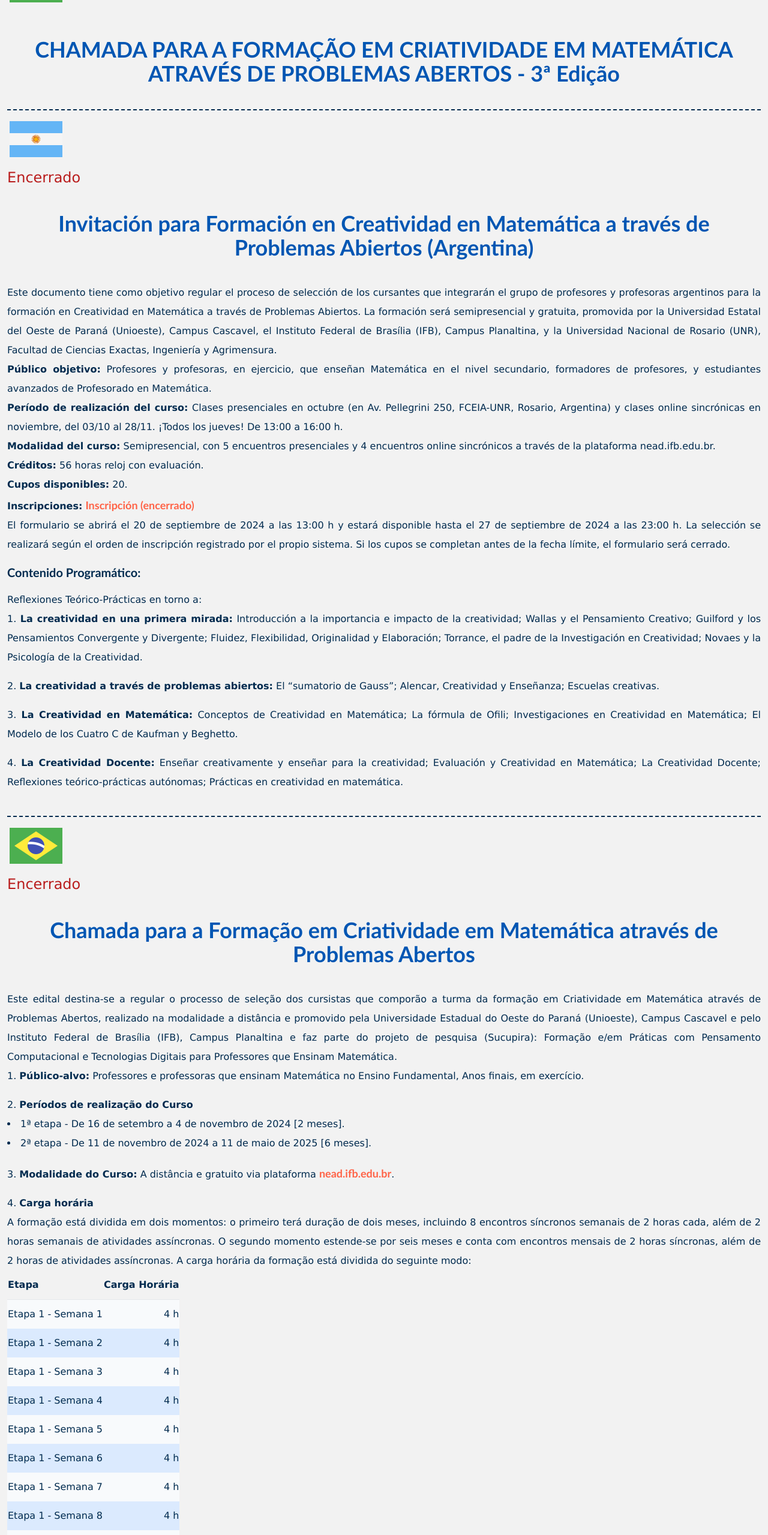
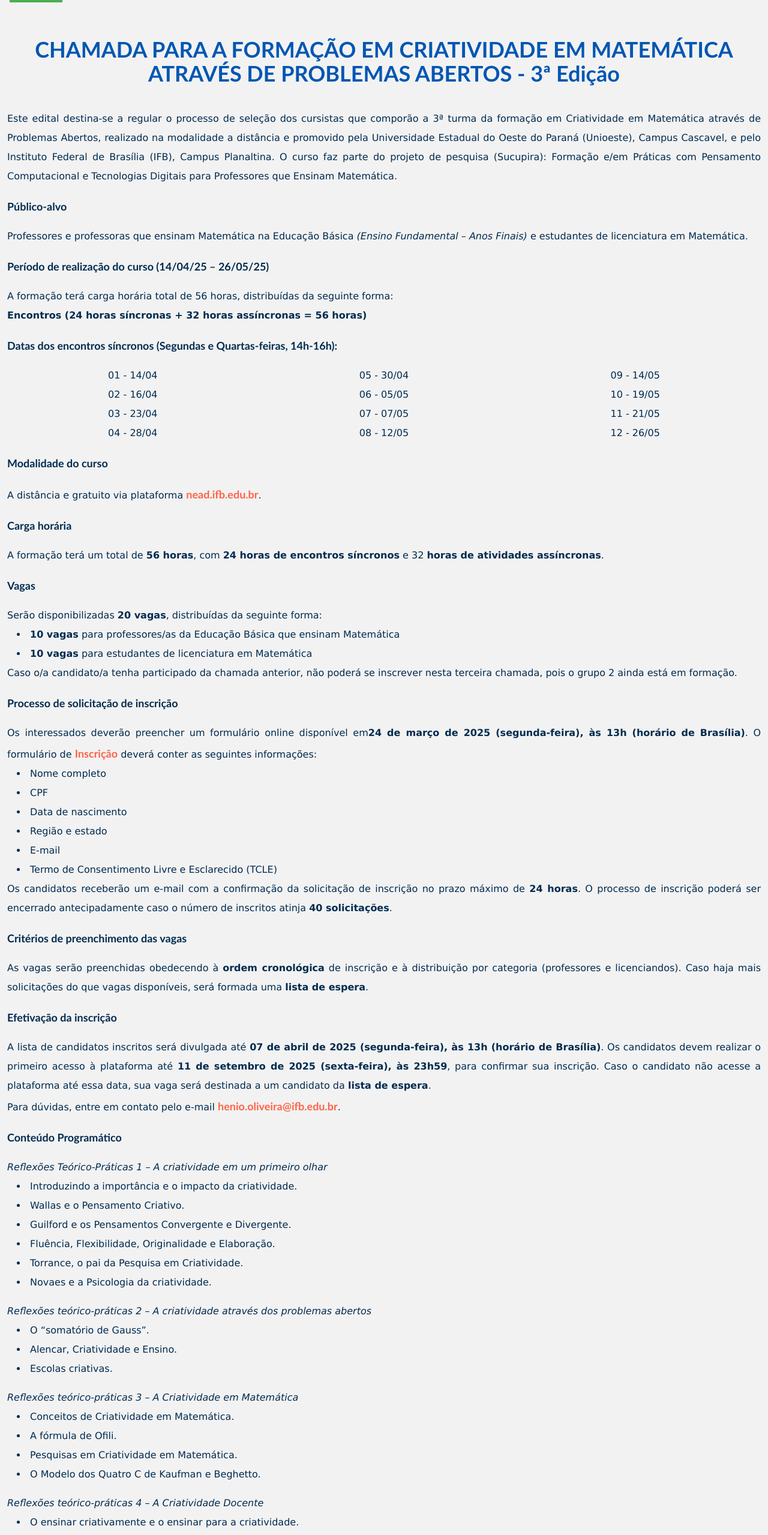
Before and after one commit to wellingtonVieiraSantos/criatividade-em-matematica, a React (Vite) app: page /edital in a window 1280 px wide. Shown: the part 238-2797 px from the top of the page at 60% size. Built offline with nearby package versions, Linux system fonts and the light colour scheme.

Commit message:
feat: new website season

```diff
--- a/src/routes/Edital.jsx
+++ b/src/routes/Edital.jsx
@@ -20,7 +20,212 @@ const Edital = () => {
             PROBLEMAS ABERTOS - 3ª Edição
           </h1>
         </header>
+        <p>
+          Este edital destina-se a regular o processo de seleção dos cursistas
+          que comporão a 3ª turma da formação em Criatividade em Matemática
+          através de Problemas Abertos, realizado na modalidade a distância e
+          promovido pela Universidade Estadual do Oeste do Paraná (Unioeste),
+          Campus Cascavel, e pelo Instituto Federal de Brasília (IFB), Campus
+          Planaltina. O curso faz parte do projeto de pesquisa (Sucupira):
+          Formação e/em Práticas com Pensamento Computacional e Tecnologias
+          Digitais para Professores que Ensinam Matemática.
+        </p>
+        <h2 className='my-4'>Público-alvo</h2>
+        <p>
+          Professores e professoras que ensinam Matemática na Educação Básica
+          <em> (Ensino Fundamental – Anos Finais)</em> e estudantes de
+          licenciatura em Matemática.
+        </p>
+        <h2 className='my-4'>
+          Período de realização do curso (14/04/25 – 26/05/25)
+        </h2>
+        <p>
+          A formação terá carga horária total de 56 horas, distribuídas da
+          seguinte forma: <br />
+          <strong>
+            Encontros (24 horas síncronas + 32 horas assíncronas = 56 horas)
+          </strong>
+        </p>
+        <h2 className='my-4'>
+          Datas dos encontros síncronos (Segundas e Quartas-feiras, 14h-16h):
+        </h2>
+        <div className='grid grid-flow-col grid-rows-6 sm:grid-rows-4 place-items-center'>
+          <span>01 - 14/04</span>
+          <span>02 - 16/04</span>
+          <span>03 - 23/04</span>
+          <span>04 - 28/04</span>
+          <span>05 - 30/04</span>
+          <span>06 - 05/05</span>
+          <span>07 - 07/05</span>
+          <span>08 - 12/05</span>
+          <span>09 - 14/05</span>
+          <span>10 - 19/05</span>
+          <span>11 - 21/05</span>
+          <span>12 - 26/05</span>
+        </div>
+        <h2 className='my-4'>Modalidade do curso </h2>
+        <p>
+          A distância e gratuito via plataforma{' '}
+          <a
+            href='https://nead.ifb.edu.br/'
+            target='_blank'
+            className='text-coral font-bold hover:underline'
+          >
+            nead.ifb.edu.br
+          </a>
+          .
+        </p>
+        <h2 className='my-4'>Carga horária </h2>
+        <p>
+          A formação terá um total de <strong>56 horas</strong>, com{' '}
+          <strong>24 horas de encontros síncronos</strong> e 32{' '}
+          <strong>horas de atividades assíncronas</strong>.{' '}
+        </p>
+        <h2 className='my-4'>Vagas</h2>
+        <p>
+          Serão disponibilizadas <strong>20 vagas</strong>, distribuídas da
+          seguinte forma:
+        </p>
+        <ul className='list-disc list-inside '>
+          <li className='indent-4'>
+            <strong>10 vagas</strong> para professores/as da Educação Básica que
+            ensinam Matemática
+          </li>
+          <li className='indent-4'>
+            <strong>10 vagas</strong> para estudantes de licenciatura em
+            Matemática
+          </li>
+        </ul>
+        <p>
+          Caso o/a candidato/a tenha participado da chamada anterior, não poderá
+          se inscrever nesta terceira chamada, pois o grupo 2 ainda está em
+          formação.
+        </p>
+        <h2 className='my-4'>Processo de solicitação de inscrição </h2>
+        <p>
+          Os interessados deverão preencher um formulário online disponível em
+          <strong>
+            24 de março de 2025 (segunda-feira), às 13h (horário de Brasília)
+          </strong>
+          . O formulário de{' '}
+          <a
+            href='https://forms.gle/eDY6gqEszVgrkd218'
+            target='_blank'
+            className='text-coral font-bold hover:underline'
+          >
+            Inscrição
+          </a>{' '}
+          deverá conter as seguintes informações:
+        </p>
+        <ul className='list-disc list-inside '>
+          <li className='indent-4'>Nome completo</li>
+          <li className='indent-4'>CPF</li>
+          <li className='indent-4'>Data de nascimento</li>
+          <li className='indent-4'>Região e estado</li>
+          <li className='indent-4'>E-mail</li>
+          <li className='indent-4'>
+            Termo de Consentimento Livre e Esclarecido (TCLE)
+          </li>
+        </ul>
+        <p>
+          Os candidatos receberão um e-mail com a confirmação da solicitação de
+          inscrição no prazo máximo de <strong>24 horas</strong>. O processo de
+          inscrição poderá ser encerrado antecipadamente caso o número de
+          inscritos atinja <strong>40 solicitações</strong>.
+        </p>
+        <h2 className='my-4'>Critérios de preenchimento das vagas</h2>
+        <p>
+          As vagas serão preenchidas obedecendo à{' '}
+          <strong>ordem cronológica</strong> de inscrição e à distribuição por
+          categoria (professores e licenciandos). Caso haja mais solicitações do
+          que vagas disponíveis, será formada uma{' '}
+          <strong>lista de espera</strong>.
+        </p>
+        <h2 className='my-4'>Efetivação da inscrição</h2>
+        <p>
+          A lista de candidatos inscritos será divulgada até{' '}
+          <strong>
+            07 de abril de 2025 (segunda-feira), às 13h (horário de Brasília)
+          </strong>
+          . Os candidatos devem realizar o primeiro acesso à plataforma até{' '}
+          <strong>11 de setembro de 2025 (sexta-feira), às 23h59</strong>, para
+          confirmar sua inscrição. Caso o candidato não acesse a plataforma até
+          essa data, sua vaga será destinada a um candidato da{' '}
+          <strong>lista de espera</strong>.
+        </p>
+        <p>
+          Para dúvidas, entre em contato pelo e-mail{' '}
+          <a
+            href='mailto:henio.oliveira@ifb.edu.br'
+            target='_blank'
+            className='text-coral font-bold hover:underline'
+          >
+            henio.oliveira@ifb.edu.br
+          </a>
+          .
+        </p>
+        <h2 className='my-4'>Conteúdo Programático</h2>
+        <p>
+          <em>
+            Reflexões Teórico-Práticas 1 – A criatividade em um primeiro olhar
+          </em>
+        </p>
+        <ul className='list-disc list-inside mb-4'>
+          <li className='indent-4'>
+            Introduzindo a importância e o impacto da criatividade.
+          </li>
+          <li className='indent-4'>Wallas e o Pensamento Criativo. </li>
+          <li className='indent-4'>
+            Guilford e os Pensamentos Convergente e Divergente.
+          </li>
+          <li className='indent-4'>
+            Fluência, Flexibilidade, Originalidade e Elaboração.
+          </li>
+          <li className='indent-4'>
+            Torrance, o pai da Pesquisa em Criatividade.
+          </li>
+          <li className='indent-4'>Novaes e a Psicologia da criatividade. </li>
+        </ul>
+        <p>
+          <em>
+            Reflexões teórico-práticas 2 – A criatividade através dos problemas
+            abertos
+          </em>
+        </p>
+        <ul className='list-disc list-inside mb-4'>
+          <li className='indent-4'>O “somatório de Gauss”. </li>
+          <li className='indent-4'>Alencar, Criatividade e Ensino. </li>
+          <li className='indent-4'>Escolas criativas. </li>
+        </ul>
+        <p>
+          <em>Reflexões teórico-práticas 3 – A Criatividade em Matemática</em>
+        </p>
+        <ul className='list-disc list-inside mb-4'>
+          <li className='indent-4'>
+            Conceitos de Criatividade em Matemática.{' '}
+          </li>
+          <li className='indent-4'>A fórmula de Ofili. </li>
+          <li className='indent-4'>
+            Pesquisas em Criatividade em Matemática.{' '}
+          </li>
+          <li className='indent-4'>
+            O Modelo dos Quatro C de Kaufman e Beghetto.{' '}
+          </li>
+        </ul>
+        <p>
+          <em>Reflexões teórico-práticas 4 – A Criatividade Docente</em>
+        </p>
+        <ul className='list-disc list-inside mb-4'>
+          <li className='indent-4'>
+            O ensinar criativamente e o ensinar para a criatividade.{' '}
+          </li>
+          <li className='indent-4'>Avaliação e Criatividade em Matemática. </li>
+          <li className='indent-4'>A Criatividade Docente. </li>
+          <li className='indent-4'>Reflexões teórico-práticas autônomas </li>
+          <li className='indent-4'>Práticas em criatividade em matemática. </li>
+        </ul>
       </section>
+      {/* -------------- editais antigos ------------- */}
       <section className='my-10'>
         <header>
           <img
--- a/src/routes/Home.jsx
+++ b/src/routes/Home.jsx
@@ -37,11 +37,11 @@ const Home = () => {
               <Newspaper color='#6fa4e9' size={28} />
               Veja o edital
             </Link>
-            <button disabled>
+            <button>
               <a
-                href='https://forms.gle/E5yGCoZ9V1wxzrSu6'
+                href='https://forms.gle/eDY6gqEszVgrkd218'
                 target='_blank'
-                className='hidden grid-flow-col gap-4 lg:w-72 text-coral font-bold hover:underline py-4 px-8 rounded-full ring ring-coral uppercase'
+                className='grid grid-flow-col gap-4 lg:w-72 text-coral font-bold hover:underline py-4 px-8 rounded-full ring ring-coral uppercase'
                 aria-disabled
               >
                 <IconLink color='#FF6347' size={28} />
--- a/src/routes/LinksImportantes.jsx
+++ b/src/routes/LinksImportantes.jsx
@@ -8,9 +8,9 @@ const LinksImportantes = () => {
       <h1 className='text-3xl lg:text-5xl mt-5'>Links Importantes</h1>
       <div className='grid grid-flow-row place-items-center gap-10 my-5'>
         <a
-          href='https://forms.gle/E5yGCoZ9V1wxzrSu6'
+          href='https://forms.gle/eDY6gqEszVgrkd218'
           target='_blank'
-          className='hidden text-coral font-bold hover:underline w-full sm:w-72 py-4 px-8 sm:px-0 rounded-full ring ring-coral grid-flow-col place-content-evenly gap-2 sm:gap-0 text-lg shadow-lg uppercase'
+          className='text-coral font-bold hover:underline w-full sm:w-72 py-4 px-8 sm:px-0 rounded-full ring ring-coral grid grid-flow-col place-content-evenly gap-2 sm:gap-0 text-lg shadow-lg uppercase'
         >
           <Link color='#FF6347' size={28} strokeWidth={2} />
           <span>Inscrição</span>
```
